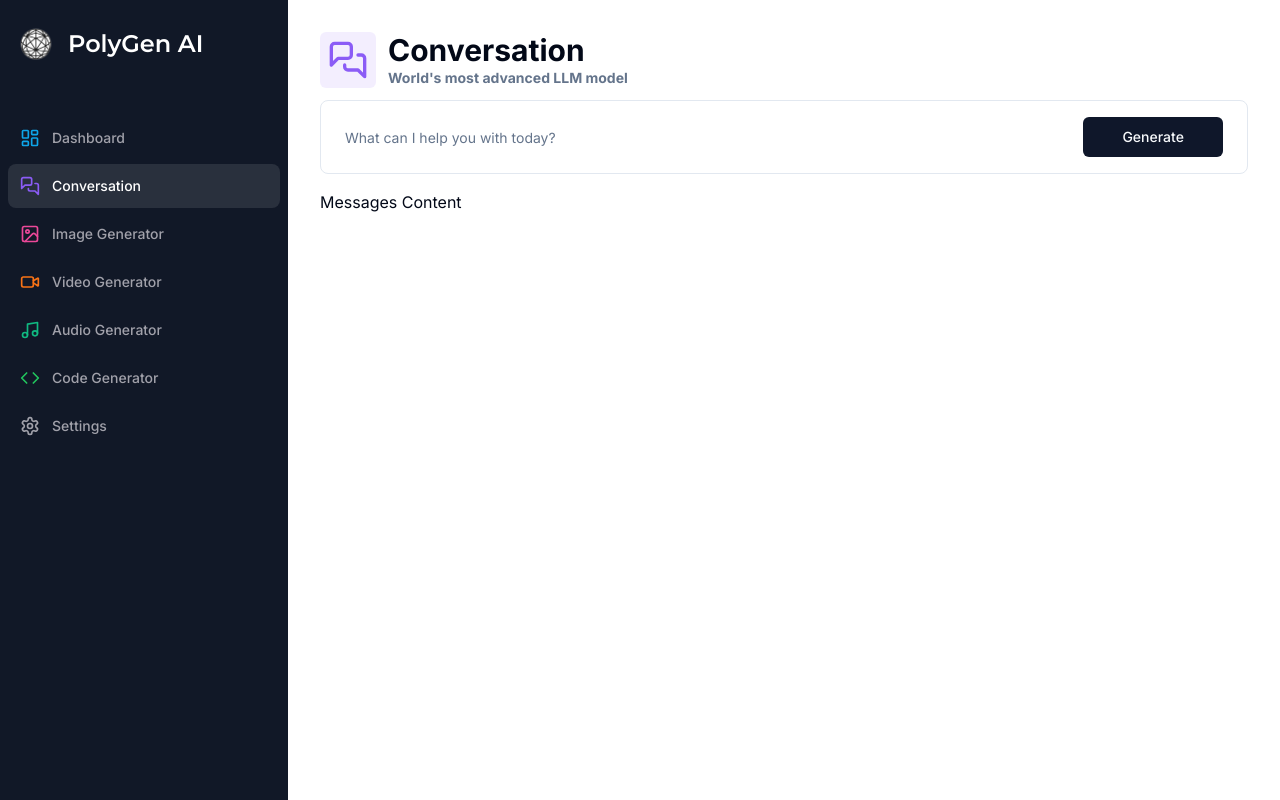
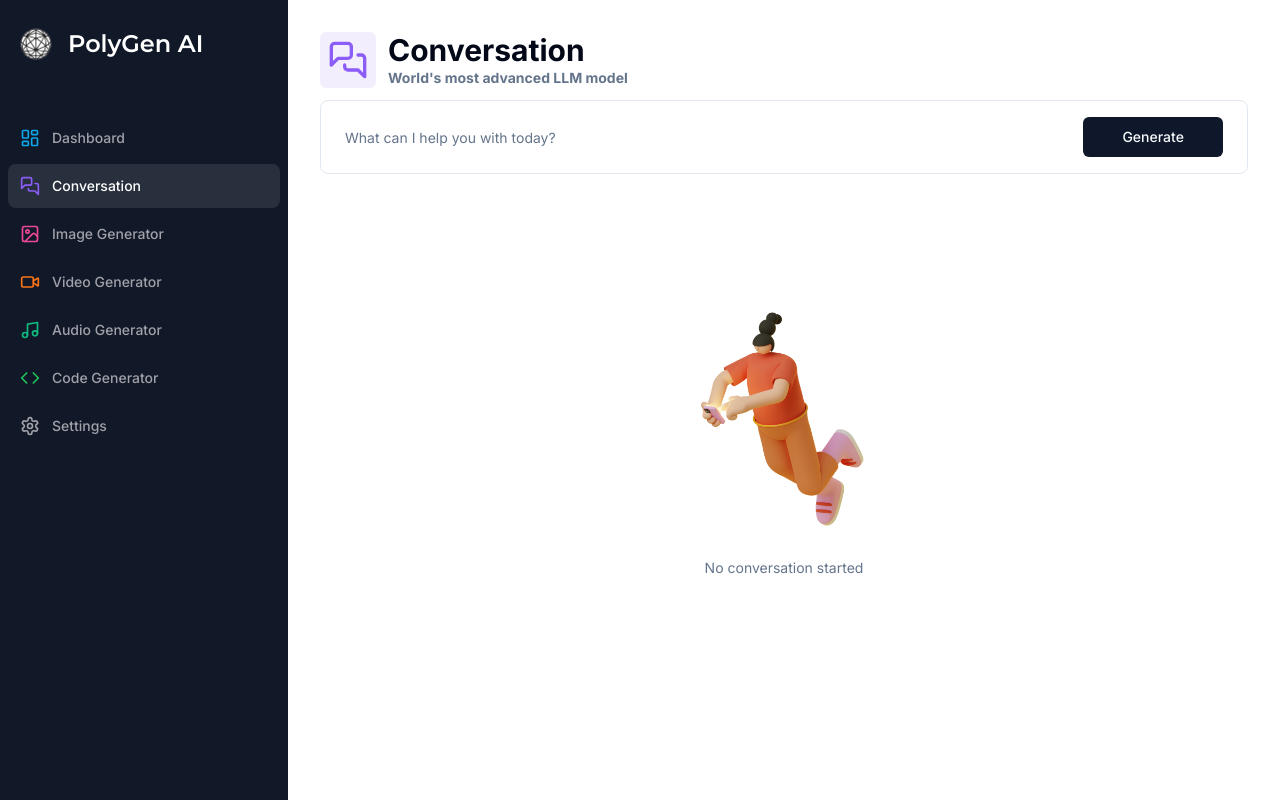
Before and after one commit to Basith-Ahmed/PolyGen-AI, a Next.js app: page /conversation in a window 1280 px wide. Built offline with nearby package versions, Linux system fonts and the light colour scheme.

Commit message:
conversation-ui-fix

```diff
--- a/app/(dashboard)/(routes)/conversation/page.tsx
+++ b/app/(dashboard)/(routes)/conversation/page.tsx
@@ -6,6 +6,7 @@ import Heading from "@/components/Heading";
 
 import { formSchema } from "./constants";
 
+import axios from "axios";
 import { MessagesSquare } from "lucide-react";
 import { useForm } from "react-hook-form";
 import { zodResolver } from "@hookform/resolvers/zod";
@@ -13,9 +14,13 @@ import { Form, FormControl, FormField, FormItem } from "@/components/ui/form";
 import { Input } from "@/components/ui/input";
 import { Button } from "@/components/ui/button";
 import { useRouter } from "next/navigation";
+import { useState } from "react";
+import { ChatCompletionMessageParam } from "openai/resources/chat/completions";
+import { Empty } from "@/components/Empty";
 
 export default function ConversationPage() {
-  const router = useRouter()
+  const router = useRouter();
+  const [messages, setMessages] = useState<ChatCompletionMessageParam[]>([]);
 
   const form = useForm<z.infer<typeof formSchema>>({
     resolver: zodResolver(formSchema),
@@ -29,9 +34,21 @@ export default function ConversationPage() {
 
   const onSubmit = async (values: z.infer<typeof formSchema>) => {
     try {
+      const userMessage: ChatCompletionMessageParam = {
+        role: "user",
+        content: values.prompt,
+      };
+      const newMessages = [...messages, userMessage];
+      const response = await axios.post("/api/conversation", {
+        messages: newMessages,
+      });
 
-    } catch(error) {
-      console.log(error)
+      setMessages((current) => [...current, userMessage, response.data]);
+
+      form.reset(); //clear input
+    } catch (error) {
+      //Open pro model
+      console.log(error);
     } finally {
       router.refresh();
     }
@@ -58,25 +75,45 @@ export default function ConversationPage() {
                 render={({ field }) => (
                   <FormItem className="col-span-12 lg:col-span-10">
                     <FormControl className="m-0 p-0">
-                        <Input
+                      <Input
                         className="border-0 outline-none focus-visible:ring-0
                         focus-visible:ring-transparent"
                         disabled={isLoading}
                         placeholder="What can I help you with today?"
                         {...field} //onchange, onblur, value
-                        />
+                      />
                     </FormControl>
                   </FormItem>
                 )}
               />
-              <Button className="col-span-12 lg:col-span-2 w-full" disabled={isLoading}>
+              <Button
+                className="col-span-12 lg:col-span-2 w-full"
+                disabled={isLoading}
+              >
                 Generate
               </Button>
             </form>
           </Form>
         </div>
         <div className="space-y-4 mt-4">
-                Messages Content
+          {messages.length === 0 && !isLoading && <Empty label="No conversation started"/>}
+          <div className="flex flex-col-reverse gap-y-4">
+            {messages.map((message, index) => (
+              <div key={index}>
+                {typeof message.content === "string" ? (
+                  message.content
+                ) : Array.isArray(message.content) ? (
+                  message.content.map((part, partIndex) => (
+                    <span key={partIndex}>
+                      {"text" in part ? part.text : part.toString()}
+                    </span>
+                  ))
+                ) : (
+                  <span>Message content not available</span>
+                )}
+              </div>
+            ))}
+          </div>
         </div>
       </div>
     </div>
--- /dev/null
+++ b/components/Empty.tsx
@@ -0,0 +1,19 @@
+import { LucideMessageSquareDashed } from "lucide-react";
+import Image from "next/image";
+
+interface EmptyProps {
+    label: string;
+}
+
+export const Empty = ({
+    label
+}: EmptyProps) => {
+    return (
+        <div className="h-full p-20 flex flex-col items-center justify-center">
+            <div className="relative h-72 w-72">
+                <Image alt="Empty" fill src="/empty.png"/>
+            </div>
+            <p className="text-muted-foreground text-sm text-center">{label}</p>
+        </div>
+    )
+}
```
Also changed, not shown: public/empty.png (added).
